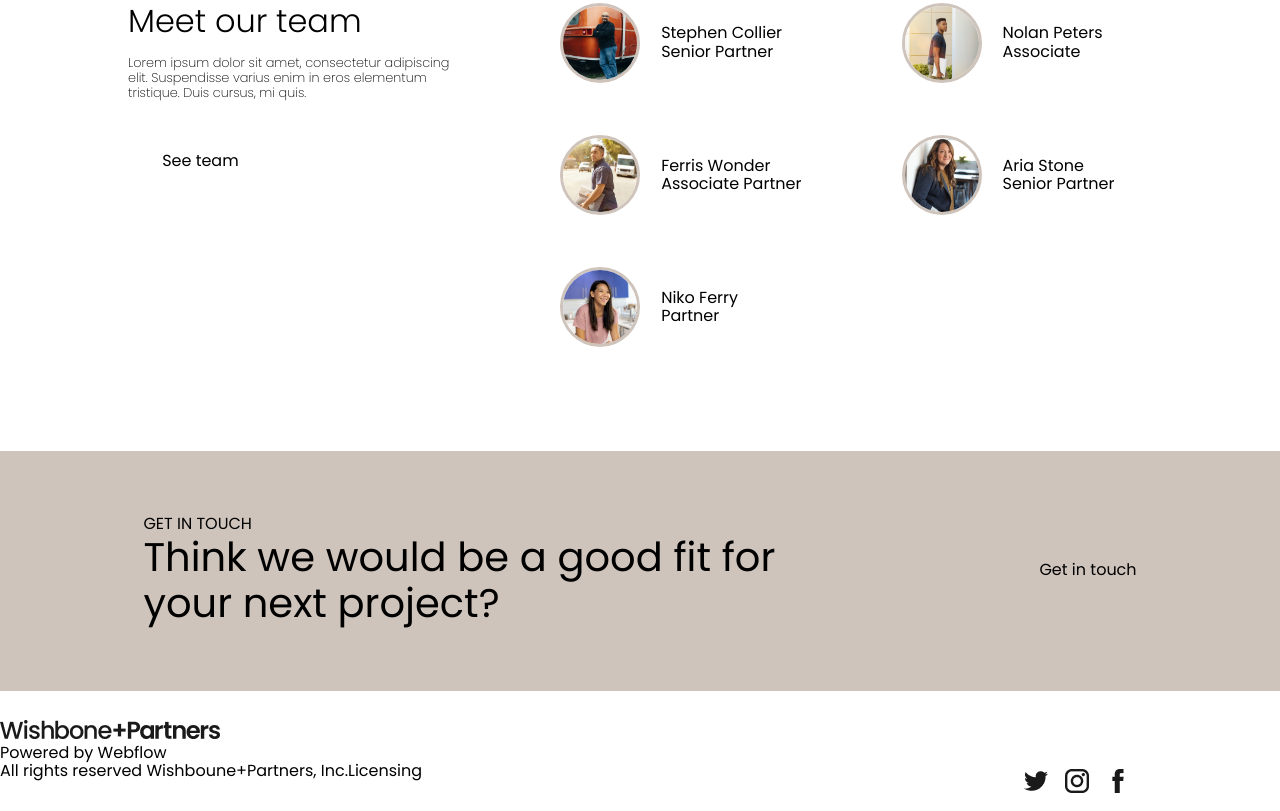
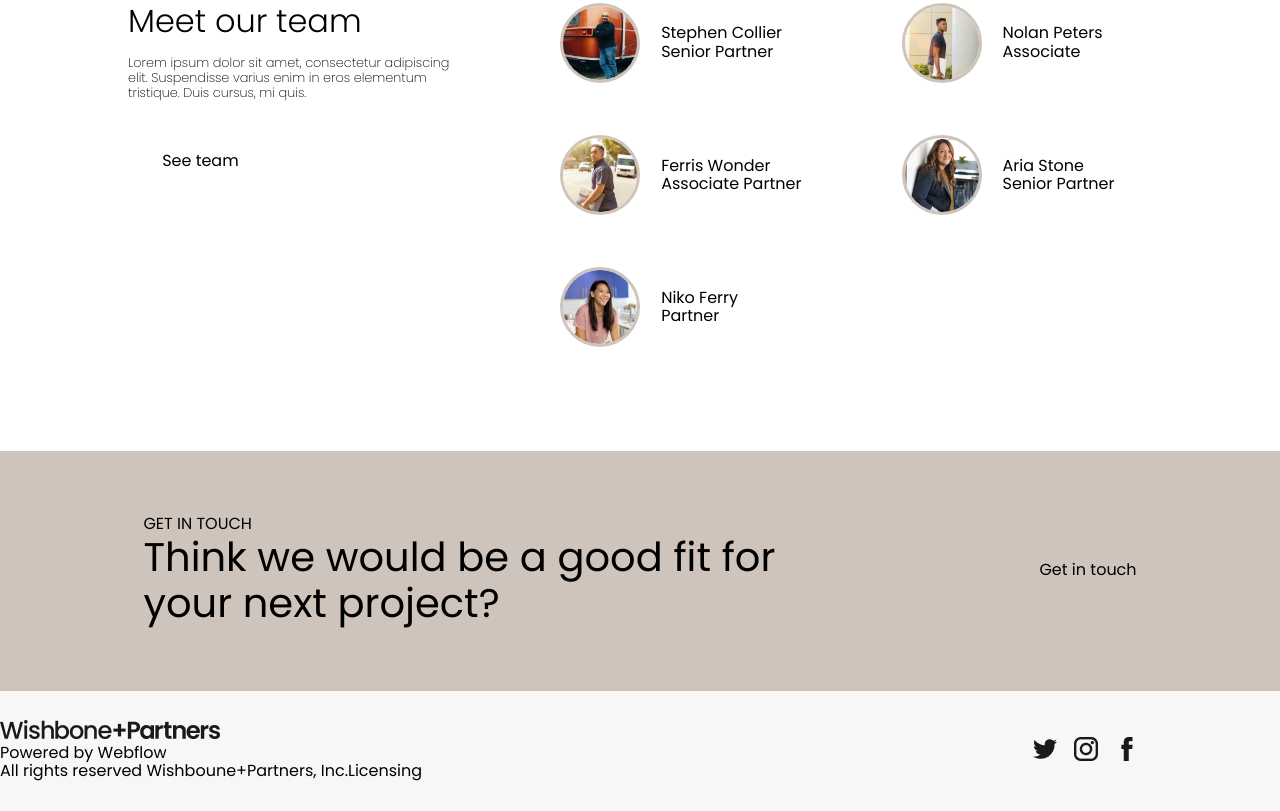
Before and after one commit to SaidNukhov/first_project, a plain HTML site: page index.html in a window 1280 px wide. Shown: the part 4014-4825 px from the top of the page. Drawn offline with Linux system fonts and the light colour scheme.

Commit message:
Small up

```diff
--- a/style.css
+++ b/style.css
@@ -496,16 +496,13 @@ main {
 	display: grid;
 	grid-template-columns: repeat(2, 1fr);
 	align-items: center;
+	background-color: #F7F7F7;
 }
 
 .right_div {
+	width: 80%;
 	display: flex;
 	justify-content: flex-end;
-}
-
-.social_network_span {
-	width: 20vw;
-	margin: 10% 0 0 30% ;
 }
 
 .social_network_span img {
```
